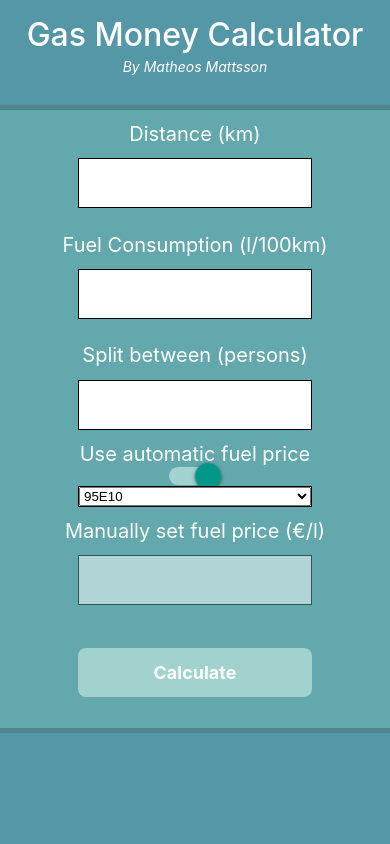
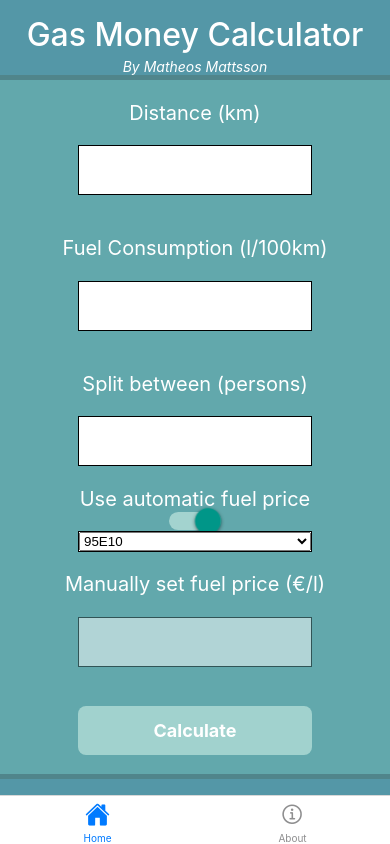
Before and after one commit to Matheos96/GasMoneyCalculatorMobile, a React Native app: screen / in a window 390 px wide. Built offline with nearby package versions, Linux system fonts and the light colour scheme.

Commit message:
refactored structure a bit. Added bottom tab navigation. tweaked ui styling and relations on home screen

```diff
--- a/App.js
+++ b/App.js
@@ -1,4 +1,31 @@
 import React from 'react'
-import Main from './src/components/Main'
+import HomeScreen from './src/screens/Home'
+import AboutScreen from './src/screens/About'
+import { NavigationContainer } from '@react-navigation/native';
+import { createBottomTabNavigator } from '@react-navigation/bottom-tabs';
+import { Ionicons } from '@expo/vector-icons';
 
-export default App => <Main />
+const Tab = createBottomTabNavigator();
+
+export default () => (
+    <NavigationContainer>
+        <Tab.Navigator
+            screenOptions={({ route }) => ({
+                headerShown: false,
+                tabBarIcon: ({ focused, color, size }) => {
+                    let iconName;
+                    if (route.name == 'Home') {
+                        iconName = focused ? 'home' : 'home-outline'
+                    }
+                    else if (route.name == 'About') {
+                        iconName = focused ? 'information-circle' : 'information-circle-outline'
+                    }
+
+                    return <Ionicons name={iconName} size={size} color={color} />
+                }
+            })}>
+            <Tab.Screen name='Home' component={HomeScreen} />
+            <Tab.Screen name='About' component={AboutScreen} />
+        </Tab.Navigator>
+    </NavigationContainer>
+)
--- a/package.json
+++ b/package.json
@@ -8,6 +8,8 @@
   },
   "dependencies": {
     "@react-native-picker/picker": "2.4.2",
+    "@react-navigation/bottom-tabs": "^6.3.2",
+    "@react-navigation/native": "^6.0.11",
     "axios": "^0.21.4",
     "expo": "^46.0.0",
     "expo-splash-screen": "~0.16.1",
--- a/src/components/AutoFuelPrice.jsx
+++ b/src/components/AutoFuelPrice.jsx
@@ -1,9 +1,8 @@
 import React from 'react'
 import { StyleSheet, View, Text, Switch } from "react-native"
 import { Picker } from "@react-native-picker/picker";
-import { FUEL_TYPES } from '../StateContext';
-import { useStateContext, INPUT_TYPES } from '../StateContext'
-import Theme from '../theme'
+import { useStateContext, INPUT_TYPES, FUEL_TYPES } from '../StateContext'
+import Theme from '../constants/theme'
 
 const AutoFuelPrice = () => {
     const ctx = useStateContext()
--- a/src/components/Calculate.jsx
+++ b/src/components/Calculate.jsx
@@ -2,7 +2,7 @@ import React from 'react'
 import { Keyboard, StyleSheet, View, Text, TouchableOpacity } from 'react-native'
 import { useStateContext, INPUT_TYPES } from '../StateContext'
 import { getAveragePrice } from '../services/fuelPriceService'
-import Theme from '../theme'
+import Theme from '../constants/theme'
 
 const Calculate = ({ setShowResult, setResult }) => {
     const ctx = useStateContext()
--- a/src/components/Header.jsx
+++ b/src/components/Header.jsx
@@ -1,6 +1,6 @@
 import React from 'react'
 import {StyleSheet, View, Text} from 'react-native'
-import Theme from '../theme'
+import Theme from '../constants/theme'
 const Header = () => {
     return (
         <View style={styles.header}>
@@ -12,7 +12,7 @@ const Header = () => {
 
 const styles = StyleSheet.create({
     header: {
-        flex: 1,
+
         backgroundColor: Theme.secondaryColor,
         alignItems: 'center',
         borderBottomWidth: Theme.borderWidth,
--- a/src/components/Result.jsx
+++ b/src/components/Result.jsx
@@ -1,23 +1,22 @@
 import React from 'react'
 import { StyleSheet, View, Text } from 'react-native'
-import Theme from '../theme'
+import Theme from '../constants/theme'
 
 const Result = ({ showResult, result }) => {
     return (
         <View style={styles.container}>
-            {
-                showResult &&
-                <Text style={styles.resultText}>
-                    Each person pays { result } €
-                </Text>
-            }
+            <Text style={styles.resultText}>
+                   {
+                    showResult && <>Each person pays { result } €</>
+                   }
+            </Text>
         </View>
     )
 }
 
 const styles = StyleSheet.create({
     container: {
-        flex: 1,
+        paddingVertical: 8,
         width: '100%',
         justifyContent: 'center',
         alignItems: 'center',
--- a/src/components/UserInput.jsx
+++ b/src/components/UserInput.jsx
@@ -1,7 +1,7 @@
 import React from 'react'
 import { StyleSheet, View, Text, TextInput } from "react-native"
 import { useStateContext, INPUT_TYPES } from '../StateContext'
-import Theme from '../theme'
+import Theme from '../constants/theme'
 
 const UserInput = ({ label, type }) => {
     const ctx = useStateContext()
--- /dev/null
+++ b/src/screens/About.jsx
@@ -0,0 +1,28 @@
+import React from 'react'
+import { StyleSheet, View, Text } from "react-native"
+import Theme from '../constants/theme'
+import { StatusBar, SafeAreaView } from 'react-native'
+
+const About = () => {
+    return (
+        <SafeAreaView style={styles.container}>
+            <StatusBar backgroundColor={Theme.secondaryColor}/>
+            <View style={styles.body}>
+                <Text>Test</Text>
+            </View>
+        </SafeAreaView>
+    )
+}
+
+const styles = StyleSheet.create({
+    container: {
+        flex: 1,
+    },
+    body: {
+        flex: 7,
+        backgroundColor: Theme.primaryColor,
+        alignItems: 'center'
+    }
+})
+
+export default About
--- a/src/components/Main.jsx
+++ b/src/screens/Home.jsx
@@ -1,19 +1,15 @@
 import React from 'react'
 import { StyleSheet, View } from "react-native"
-import { StateProvider } from '../StateContext'
-import Header from './Header'
-import { INPUT_TYPES } from '../StateContext'
-import UserInput from './UserInput'
-import Result from './Result'
-import AutoFuelPrice from './AutoFuelPrice'
-import Theme from '../theme'
+import { StateProvider, INPUT_TYPES } from '../StateContext'
+import Header from '../components/Header'
+import UserInput from '../components/UserInput'
+import AutoFuelPrice from '../components/AutoFuelPrice'
+import Theme from '../constants/theme'
 import { StatusBar, SafeAreaView } from 'react-native'
-import Calculate from './Calculate'
-import Footer from './Footer'
+import Footer from '../components/Footer'
 
 
-const Main = () => {
-
+const Home = () => {
     return (
         <SafeAreaView style={styles.container}>
             <StatusBar backgroundColor={Theme.secondaryColor}/>
@@ -39,9 +35,9 @@ const Main = () => {
                             label="Manually set fuel price (€/l)"
                             type={INPUT_TYPES.MANUAL_FUEL} />
 
-                        <Footer />
+
                 </View>
-
+                <Footer />
             </StateProvider>
         </SafeAreaView>
     )
@@ -50,12 +46,12 @@ const Main = () => {
 const styles = StyleSheet.create({
     container: {
         flex: 1,
+        backgroundColor: Theme.primaryColor,
     },
     body: {
         flex: 7,
-        backgroundColor: Theme.primaryColor,
         alignItems: 'center'
     }
 })
 
-export default Main
+export default Home
```
Also changed, not shown: src/constants/theme.js (renamed from src/theme.js), 1 other file (tests, documents, lock files or other folders).
